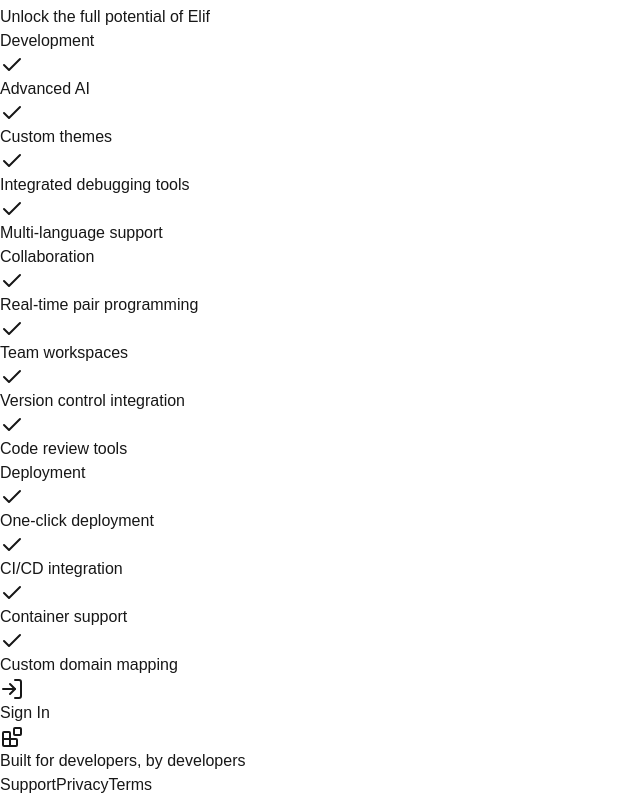
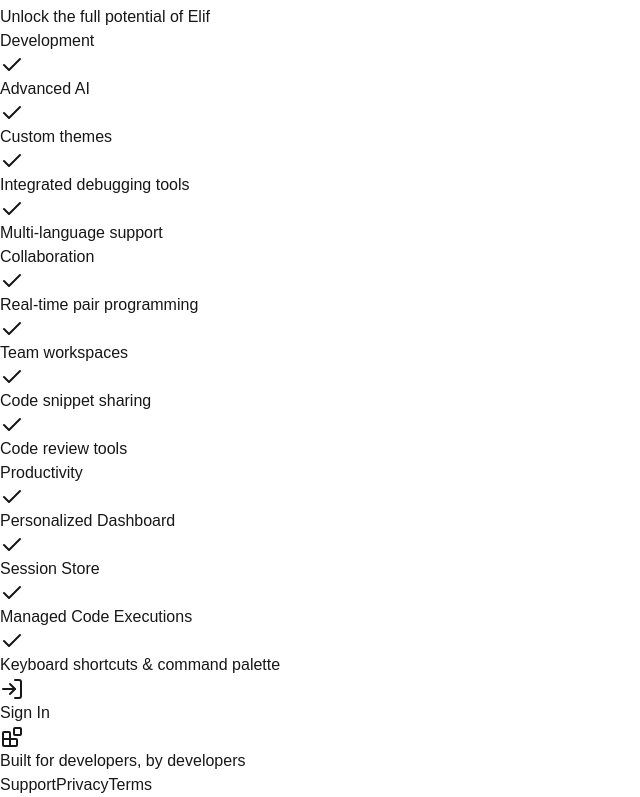
Before and after one commit to adityasharmawork/elif, a Next.js app: page /landing in a window 1280 px wide. Shown: the part 547-1344 px from the top of the page, without its empty margins (0-640 px from the left). Built offline with nearby package versions, Linux system fonts and the light colour scheme; no server answers.

Commit message:
Fixed landing page data

```diff
--- a/src/app/landing/_constants/index.ts
+++ b/src/app/landing/_constants/index.ts
@@ -9,7 +9,7 @@
   {
     icon: Shield,
     label: "Enterprise Security",
-    desc: "Bank-grade encryption and security protocols",
+    desc: "High-grade encryption and security protocols",
   },
   {
     icon: RefreshCcw,
@@ -33,13 +33,13 @@
   collaboration: [
     "Real-time pair programming",
     "Team workspaces",
-    "Version control integration",
+    "Code snippet sharing",
     "Code review tools",
   ],
-  deployment: [
-    "One-click deployment",
-    "CI/CD integration",
-    "Container support",
-    "Custom domain mapping",
+  productivity: [
+    "Personalized Dashboard",
+    "Session Store",
+    "Managed Code Executions",
+    "Keyboard shortcuts & command palette",
   ],
 };
--- a/src/app/landing/page.tsx
+++ b/src/app/landing/page.tsx
@@ -114,8 +114,8 @@
                     ))}
                   </FeatureCategory>
 
-                  <FeatureCategory label="Deployment">
-                    {FEATURES.deployment.map((feature, idx) => (
+                  <FeatureCategory label="Productivity">
+                    {FEATURES.productivity.map((feature, idx) => (
                       <FeatureItem key={idx}>{feature}</FeatureItem>
                     ))}
                   </FeatureCategory>
```
